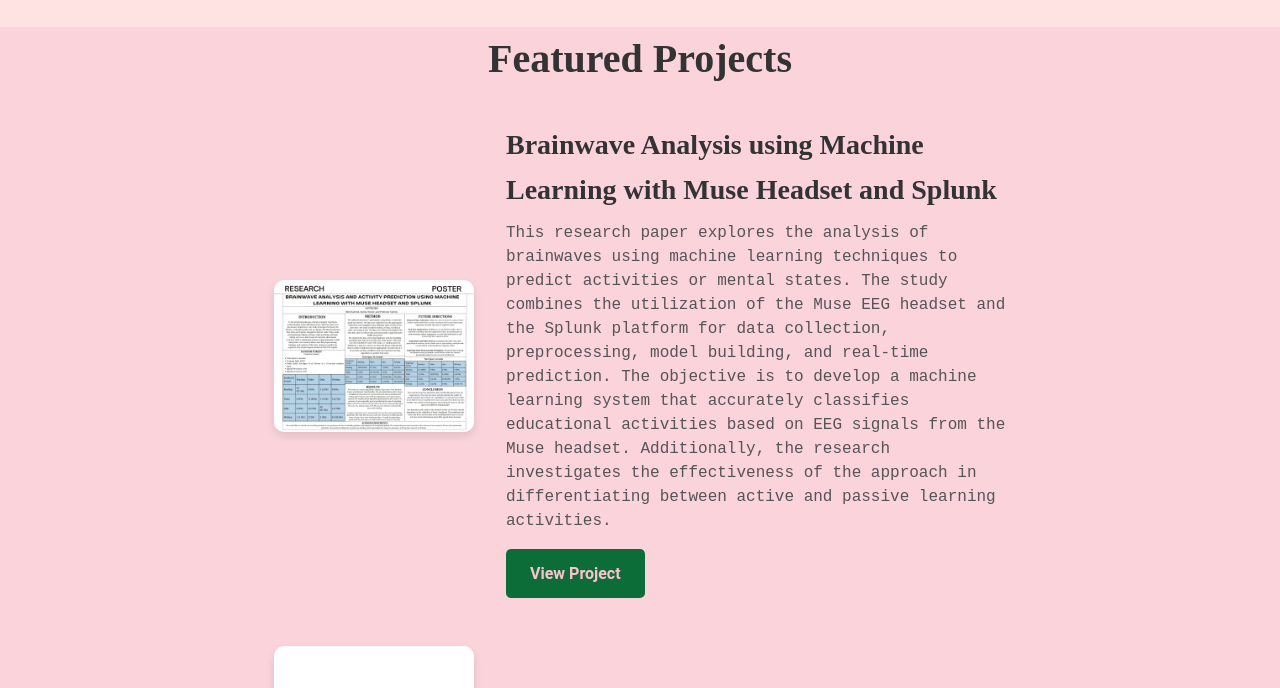
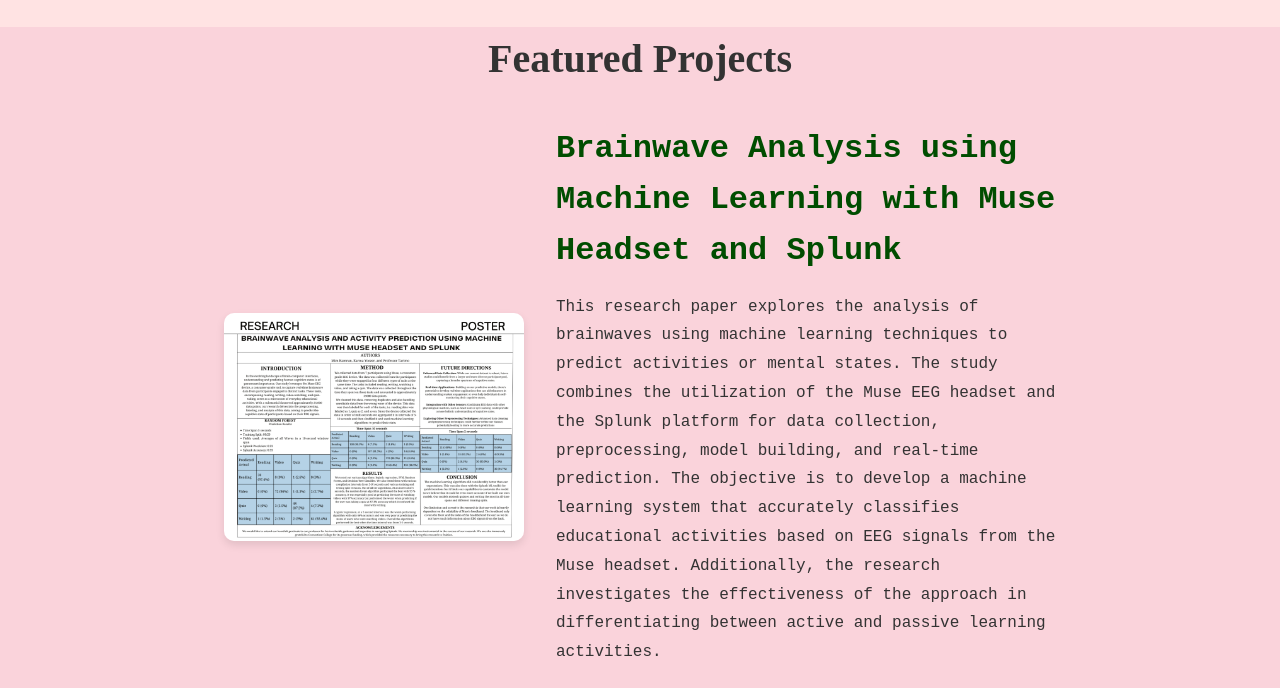
Before and after one commit to Mimi-dot-rgb/Personal-Website, a plain HTML site: page index.html in a window 1280 px wide. Shown: the part 2560-3248 px from the top of the page. Drawn offline with Linux system fonts and the light colour scheme.

Commit message:
Update style.css

```diff
--- a/style.css
+++ b/style.css
@@ -293,35 +293,6 @@ body {
 }
 
 /* Individual Project */
-.project {
-  display: flex; /* Aligns image and description horizontally */
-  gap: 2rem; /* Space between image and description */
-  margin-bottom: 4rem; /* Space between projects */
-  align-items: center; /* Vertically aligns image and text */
-}
-
-
-/* Project Image Pop Effect */
-.project-image img {
-  width: 200px; /* Set image width */
-  height: auto;
-  border-radius: 10px; /* Soft border radius */
-  box-shadow: 0 2px 10px rgba(0, 0, 0, 0.1); /* Subtle shadow */
-  transition: transform 0.3s ease, box-shadow 0.3s ease; /* Smooth animation */
-}
-
-/* Pop Effect on Hover or Tap */
-.project-image img:hover,
-.project-image img:active {
-  transform: scale(1.1); /* Slightly enlarge the image */
-  box-shadow: 0 4px 20px rgba(0, 0, 0, 0.2); /* Enhance shadow for "pop" effect */
-}
-
-/* Project Description */
-.project-description {
-  flex: 1; /* Allows the description to take the remaining space */
-  font-family: 'Roboto Mono', monospace;
-}
 
 .project-description h2 {
   font-size: 2rem;
@@ -378,51 +349,84 @@ body {
 }
 
 /* Individual Project */
+/* Individual Project */
+/* Projects Section */
 .project {
-  display: flex;
-  gap: 2rem;
-  margin-bottom: 3rem;
-  align-items: center;
-  justify-content: center;
+  display: flex; /* Aligns image and description horizontally */
+  align-items: center; /* Vertically aligns content */
+  justify-content: center; /* Centers content horizontally */
+  gap: 2rem; /* Space between the image and description */
+  margin-bottom: 4rem; /* Space between projects */
 }
 
 .project-image img {
-  max-width: 300px;
-  height: auto;
-  border-radius: 10px;
-  box-shadow: 0 4px 8px rgba(0, 0, 0, 0.1);
+  max-width: 300px; /* Restricts image width */
+  height: auto; /* Maintains aspect ratio */
+  border-radius: 10px; /* Rounds the corners */
+  box-shadow: 0 4px 8px rgba(0, 0, 0, 0.1); /* Adds a subtle shadow */
+  transition: transform 0.3s ease, box-shadow 0.3s ease; /* Smooth animation */
+}
+
+.project-image img:hover,
+.project-image img:active {
+  transform: scale(1.1); /* Enlarges image slightly */
+  box-shadow: 0 4px 20px rgba(0, 0, 0, 0.2); /* Enhances shadow */
 }
 
 .project-description {
-  max-width: 500px;
-  text-align: left;
+  flex: 1; /* Allows the description to take the remaining space */
+  max-width: 500px; /* Restricts the description width */
+  text-align: left; /* Aligns text to the left */
+  font-family: 'Roboto Mono', monospace; /* Matches the font in style2.css */
 }
 
 .project-description h2 {
-  font-family: 'Playfair Display', serif;
-  font-size: 1.75rem;
-  color: #333;
-  margin-bottom: 0.5rem;
+  font-size: 2rem; /* Matches the title size */
+  color: #004d00; /* Green title color */
+  margin-bottom: 1rem; /* Space below the title */
 }
 
 .project-description p {
   font-size: 1rem;
-  line-height: 1.5;
-  color: #555;
-  margin-bottom: 1rem;
+  color: #333; /* Gray text color */
+  line-height: 1.8; /* Improves readability */
+  margin-bottom: 1.5rem;
 }
 
 .project-button {
-  font-family: 'Roboto', sans-serif;
+  display: inline-block;
+  background-color: #0d6d39; /* Dark green */
+  color: white; /* White text color */
+  text-decoration: none; /* Removes underline */
   font-size: 1rem;
-  color: pink;
-  text-decoration: none;
+  padding: 0.75rem 1.5rem;
+  border-radius: 5px;
   font-weight: bold;
-  transition: color 0.3s ease;
+  transition: background-color 0.3s ease, color 0.3s ease;
 }
 
 .project-button:hover {
-  color: black;
+  background-color: #006600; /* Lighter green on hover */
+  color: white; /* Ensures text remains readable */
+}
+
+/* Responsive Design */
+@media (max-width: 768px) {
+  .project {
+    flex-direction: column; /* Stack the image and description vertically */
+    align-items: center; /* Center align content */
+    text-align: center; /* Center text */
+    gap: 1.5rem; /* Add spacing between items */
+  }
+
+  .project-description {
+    max-width: 90%; /* Reduce description width for smaller screens */
+  }
+
+  .project-image img {
+    max-width: 80%; /* Adjust image width for smaller screens */
+    margin: 0 auto; /* Center image */
+  }
 }
 
 /* View More Projects Section */
@@ -444,6 +448,7 @@ body {
 .more-projects a:hover {
   color: #006600;
 }
+
 
 /* Footer Section */
 footer {
```
